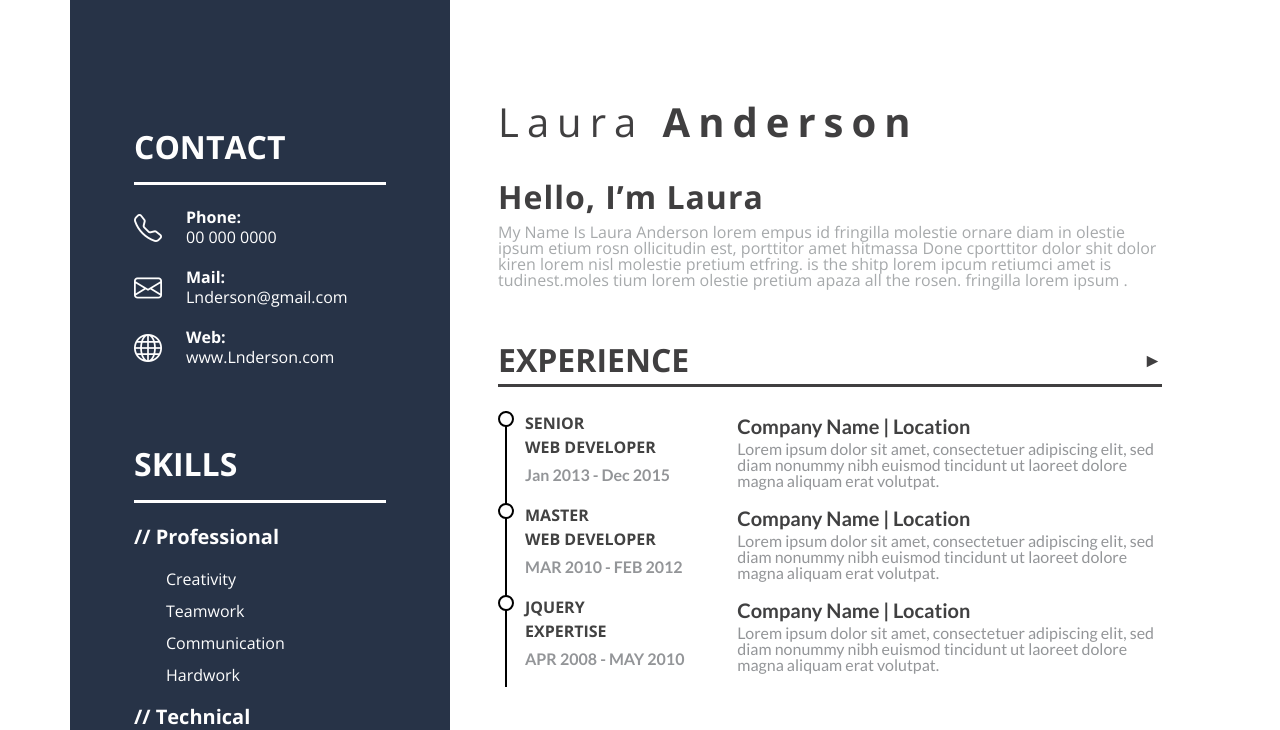
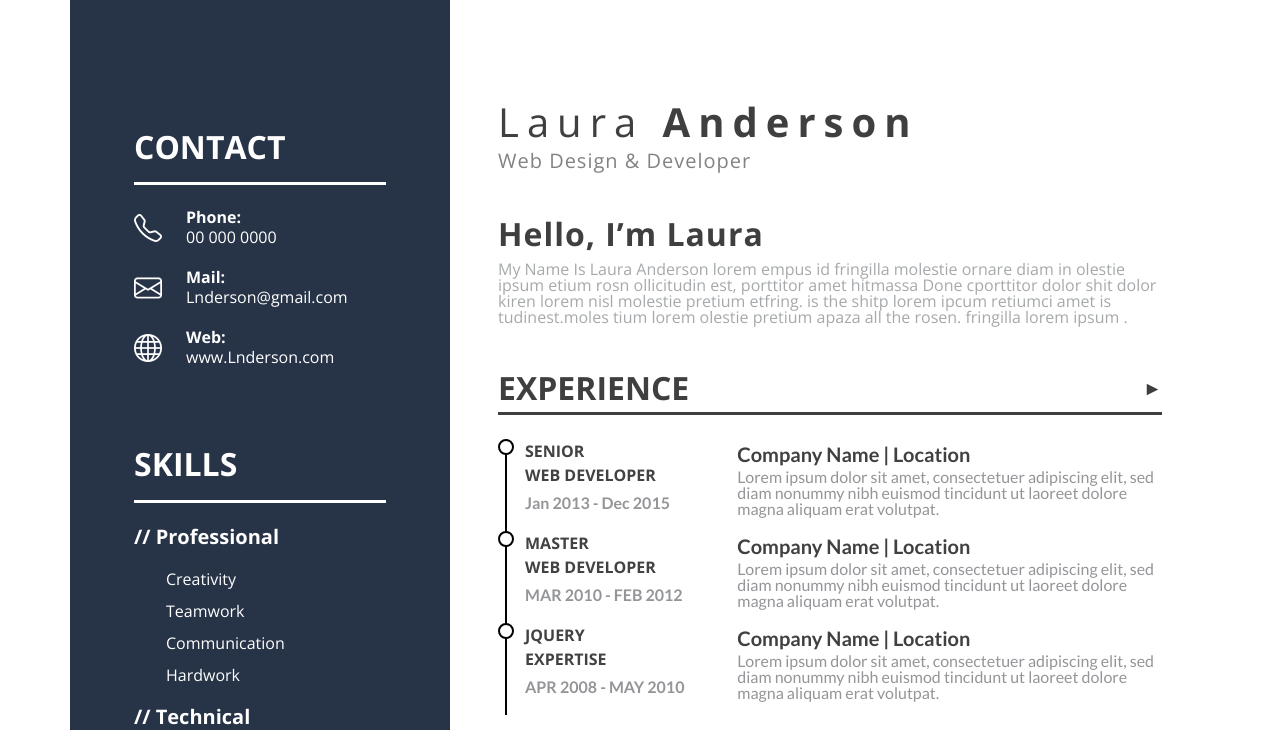
Before and after one commit to annak413/pm_22_14, a website: page Lab1/src/index.html in a window 1280 px wide. Shown: the top 730 px of the page. Drawn offline with nearby package versions, Linux system fonts and the light colour scheme; files that its build step writes are made by us from their sources.

Commit message:
title ajux comm

```diff
--- a/Lab1/src/js/main.js
+++ b/Lab1/src/js/main.js
@@ -100,7 +100,7 @@ document.addEventListener("DOMContentLoaded", () => {
     }
 
     // Підстановка Title та Greeting (було в about.html)
-    const personTitleElement = document.querySelector(".title + p.fs-5"); // Елемент під ім'ям
+    const personTitleElement = document.querySelector(".title .title_job"); // Елемент під ім'ям
     if (personTitleElement) {
       personTitleElement.textContent = data.person.title;
     }
--- a/Lab1/src/pages/about.html
+++ b/Lab1/src/pages/about.html
@@ -2,7 +2,7 @@
   <h1 class="fw-light fs-1 mb-0 lh-2 person_name">
     <!-- Laura <b class="fw-bold">Anderson</b> -->
   </h1>
-  <!-- <p class="fs-5 lh-base">Web Design & Developer</p> -->
+  <p class="title_job fs-5 lh-base"></p>
 </div>
 <div class="greating flex-fill">
   <h3 class="fs-2 fw-bold">Hello, I’m Laura</h3>
```
